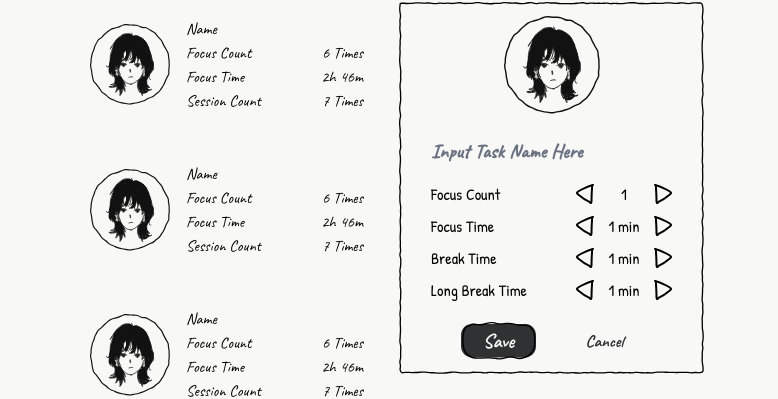
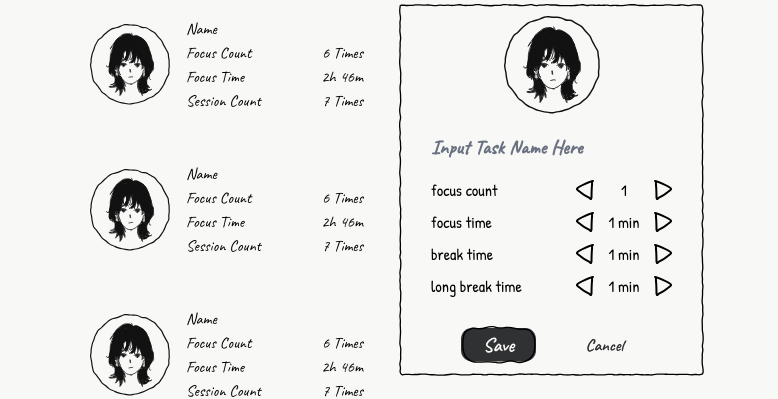
Before and after one commit to errorsolver/Pomodoro-App-FE, a SvelteKit app: page /session/incomplete in a window 1280 px wide. Shown: the part 158-557 px from the top of the page, without its empty margins (251-1029 px from the left). Built offline with nearby package versions, Linux system fonts and the light colour scheme.

Commit message:
fix: update input placeholder and labels for consistency in task settings

```diff
--- a/src/routes/(inapp)/session/incomplete/+page.svelte
+++ b/src/routes/(inapp)/session/incomplete/+page.svelte
@@ -35,26 +35,27 @@
         alt="Profile"
       />
 
-      <div class="pt-6 pb-3">
+      <div class="pt-5 pb-5">
         <input
           name="taskName"
           class="font-bold text-xl mb-4 bg-transparent border-none p-0 w-full"
           placeholder="Input Task Name Here"
+          autocomplete="off"
         />
         <div class="patrickhand flex justify-between mb-2">
-          <p>Focus Count</p>
+          <p>focus count</p>
           <Stepper />
         </div>
         <div class="patrickhand flex justify-between mb-2">
-          <p>Focus Time</p>
+          <p>focus time</p>
           <Stepper label={"min"} />
         </div>
         <div class="patrickhand flex justify-between mb-2">
-          <p>Break Time</p>
+          <p>break time</p>
           <Stepper label={"min"} />
         </div>
         <div class="patrickhand flex justify-between mb-2">
-          <p>Long Break Time</p>
+          <p>long break time</p>
           <Stepper label={"min"} />
         </div>
       </div>
```
